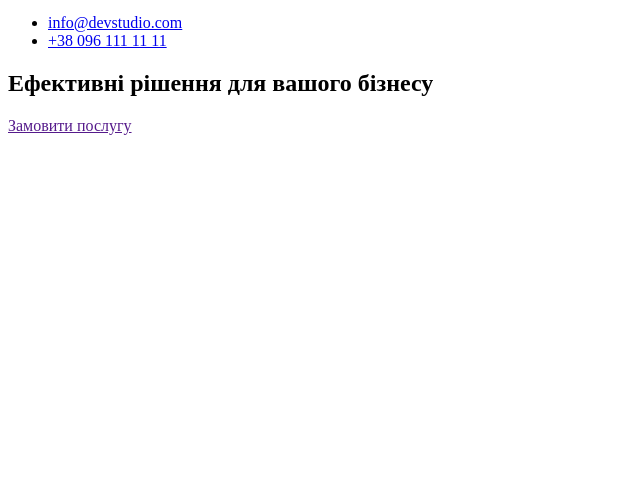
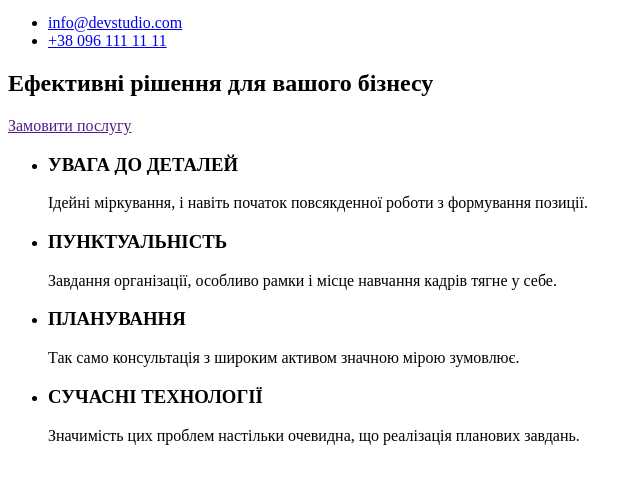
Before and after one commit to KateMal/goit-markup-hw-01, a plain HTML site: page index.html in a window 1280 px wide. Shown: the part 104-588 px from the top of the page, without its empty margins (0-640 px from the left). Drawn offline with Linux system fonts and the light colour scheme.

Commit message:
add section2

```diff
--- a/index.html
+++ b/index.html
@@ -22,11 +22,38 @@
         <li><a href="tel:+380961111111">+38 096 111 11 11</a></li>
       </ul>
     </header>
-    <div>
-      <section>
-        <h1>Ефективні рішення для вашого бізнесу</h1>
-        <a href="">Замовити послугу</a>
-      </section>
-    </div>
+    <section>
+      <h1>Ефективні рішення для вашого бізнесу</h1>
+      <a href="">Замовити послугу</a>
+    </section>
+    <section>
+      <ul>
+        <li>
+          <h3>УВАГА ДО ДЕТАЛЕЙ</h3>
+          <p>
+            Ідейні міркування, і навіть початок повсякденної роботи з формування
+            позиції.
+          </p>
+        </li>
+        <li>
+          <h3>ПУНКТУАЛЬНІСТЬ</h3>
+          <p>
+            Завдання організації, особливо рамки і місце навчання кадрів тягне у
+            себе.
+          </p>
+        </li>
+        <li>
+          <h3>ПЛАНУВАННЯ</h3>
+          <p>Так само консультація з широким активом значною мірою зумовлює.</p>
+        </li>
+        <li>
+          <h3>СУЧАСНІ ТЕХНОЛОГІЇ</h3>
+          <p>
+            Значимість цих проблем настільки очевидна, що реалізація планових
+            завдань.
+          </p>
+        </li>
+      </ul>
+    </section>
   </body>
 </html>
```
